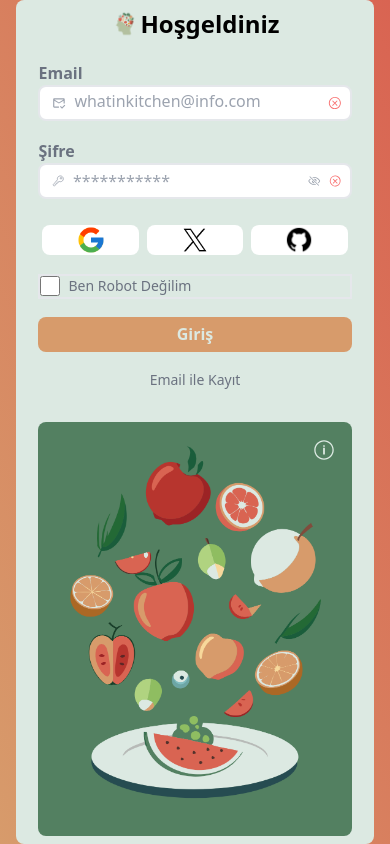
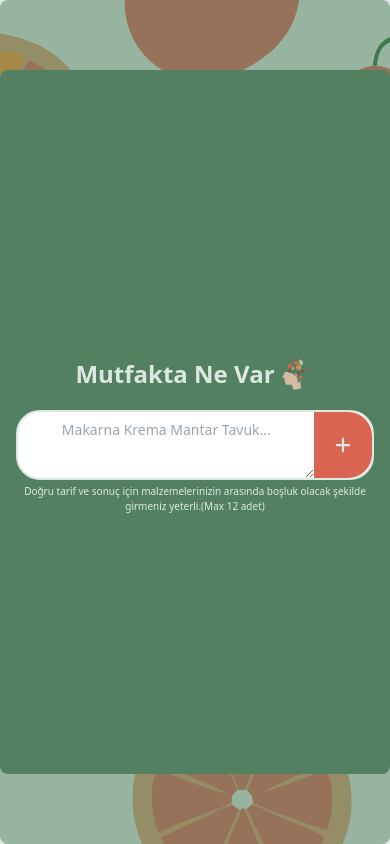
Before and after one commit to enesyagmur/what-in-kitchen, a React (Vite) app: page / in a window 390 px wide. Built offline with nearby package versions, Linux system fonts and the light colour scheme.

Commit message:
input için responsive düzenlemeler ve kelime sınırı yapıldı

```diff
--- a/src/App.tsx
+++ b/src/App.tsx
@@ -10,8 +10,8 @@ function App() {
     <>
       <BrowserRouter>
         <Routes>
-          <Route element={<Home />} path="/home" />
-          <Route element={<Login />} path="/" />
+          <Route element={<Home />} path="/" />
+          <Route element={<Login />} path="/login" />
           <Route element={<Register />} path="/register" />
           <Route element={<NotFound />} path="*" />
         </Routes>
--- a/src/pages/home/aiComponents/InputList.tsx
+++ b/src/pages/home/aiComponents/InputList.tsx
@@ -11,6 +11,9 @@ const InputList: React.FC<inputProps> = ({ setList }) => {
 
   const updateList = () => {
     const newList = input.split(" ").filter((item) => item !== "");
+    if (newList.length > 12) {
+      newList.splice(12);
+    }
     setList([...newList]);
   };
 
@@ -24,18 +27,18 @@ const InputList: React.FC<inputProps> = ({ setList }) => {
         <img src={logo} alt="logo" className="w-[40px] h-[40px] object-cover" />
       </div>
 
-      <div className="w-full h-8 sm:h-10 lg:h-12 flex items-center justify-center bg-white border-2 border-cream_custom rounded-3xl">
+      <div className="w-full h-20 sm:h-10 lg:h-12 flex items-center justify-center bg-white border-2 border-cream_custom rounded-3xl">
         <input
           type="text"
-          className="w-11/12 h-full rounded-3xl  focus:outline-none text-center pl-2 capitalize"
+          className="w-11/12 h-full rounded-3xl focus:outline-none text-center pl-2 capitalize text-[10px] sm:text-sm hidden sm:flex"
           placeholder="makarna krema mantar tavuk..."
-          onChange={(e) => {
-            const value = e.target.value;
-
-            if (value.join("").lenght < 100) {
-              setInput(e.target.value);
-            }
-          }}
+          onChange={(e) => setInput(e.target.value)}
+        />
+        <textarea
+          className="w-11/12 h-full rounded-3xl focus:outline-none text-center p-2 capitalize text-sm flex sm:hidden overflow-hidden"
+          placeholder="makarna krema mantar tavuk..."
+          cols={2}
+          onChange={(e) => setInput(e.target.value)}
         />
         <div
           className="w-[63px] h-full flex items-center text-cream_custom justify-center bg-red_custom  text-lg rounded-tr-3xl rounded-br-3xl cursor-pointer hover:bg-brown_custom"
@@ -45,9 +48,9 @@ const InputList: React.FC<inputProps> = ({ setList }) => {
         </div>
       </div>
 
-      <p className="text-cream_custom text-[16px] mt-1 text-center">
+      <p className="text-cream_custom text-[10px] sm:text-[12px] md:text-[14px] lg:text-[16px] mt-1 text-center">
         Doğru tarif ve sonuç için malzemelerinizin arasında boşluk olacak
-        şekilde girmeniz yeterli.
+        şekilde girmeniz yeterli.(Max 12 adet)
       </p>
     </div>
   );
```
